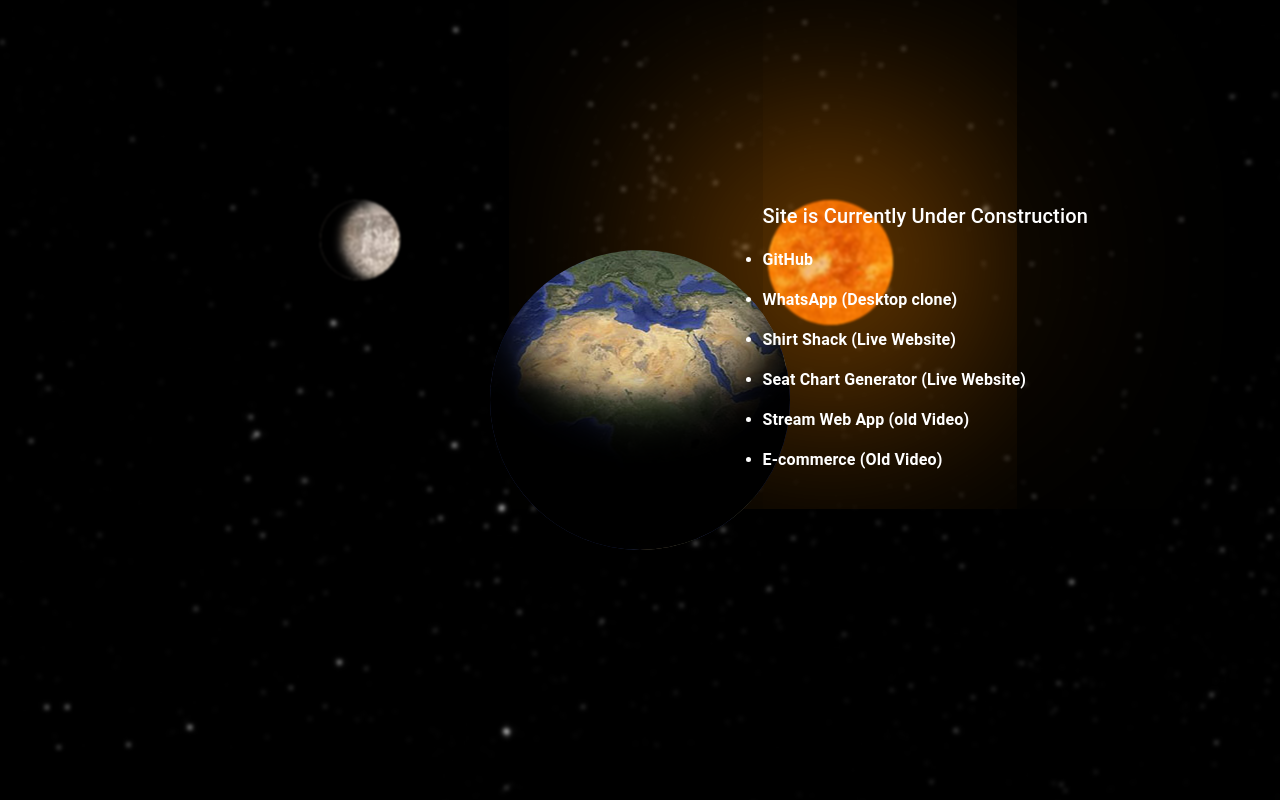
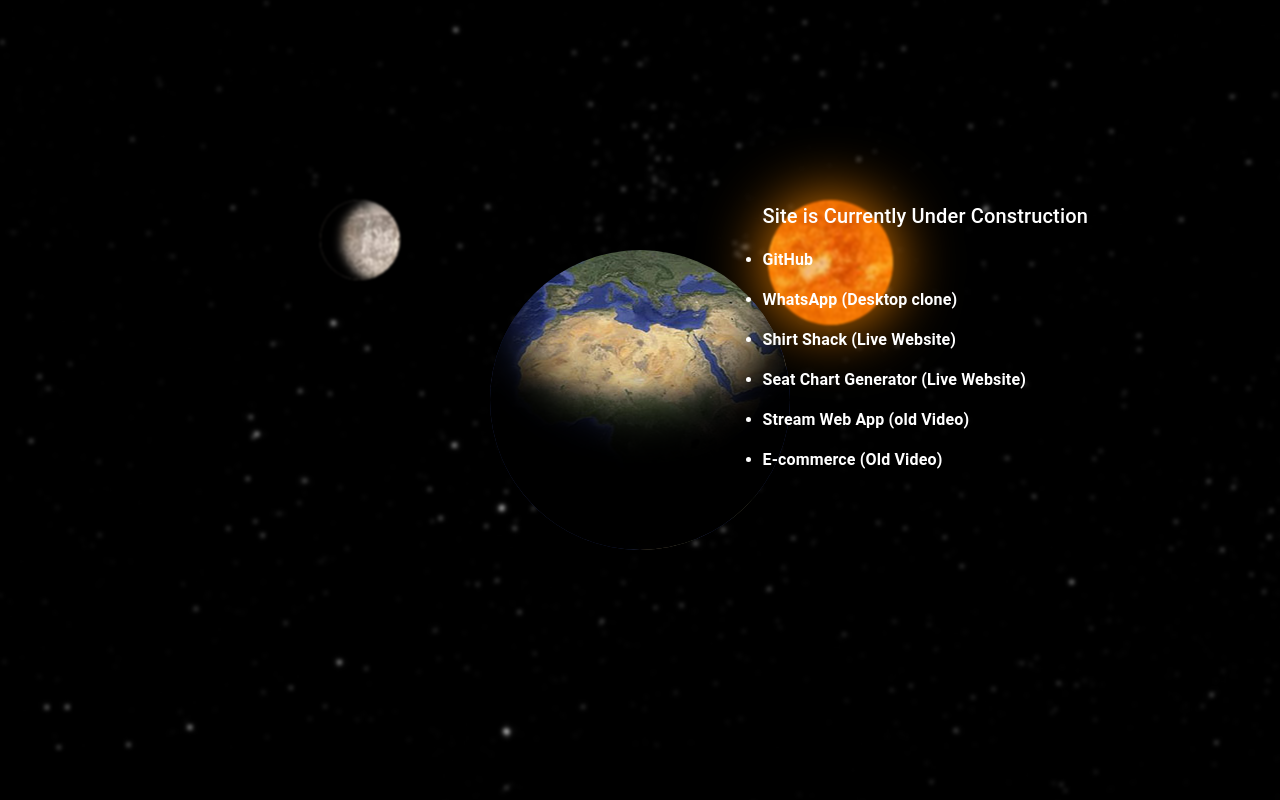
Before and after one commit to TareqFl/portfolio, a React (Create React App) app: page / in a window 1280 px wide. Built offline with nearby package versions, Linux system fonts and the light colour scheme.

Commit message:
adjust sun

```diff
--- a/src/App.jsx
+++ b/src/App.jsx
@@ -49,7 +49,7 @@ const App = () => {
           borderRadius: "50%",
 
           boxShadow:
-            "0px 0px 500px 50px darkorange,inset 0px 0px 70px 7px darkorange",
+            "0px 0px 65px 0px darkorange,inset 0px 0px 70px 7px darkorange",
           position: "absolute",
           top: "25%",
           left: "60%",
```
